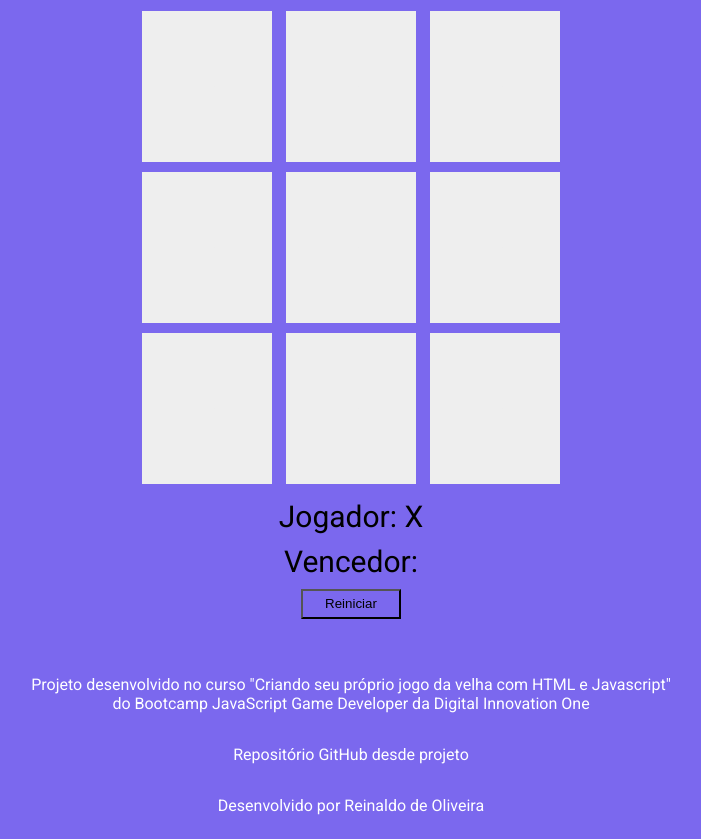
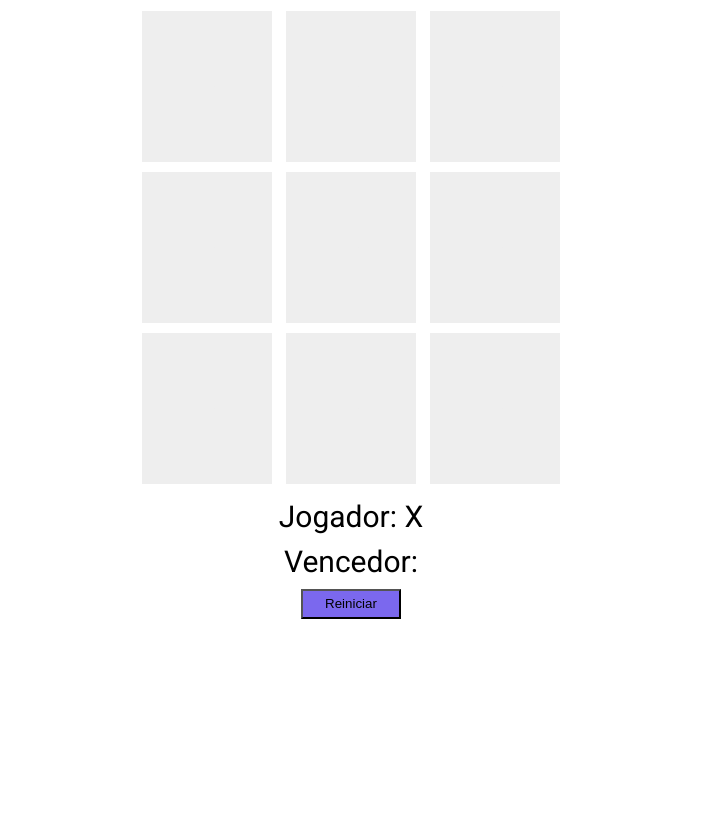
Before and after one commit to leticiadocrime/jogo-da-velha, a plain HTML site: page index.html in a window 1280 px wide. Shown: the part 75-914 px from the top of the page, without its empty margins (289-990 px from the left). Drawn offline with Linux system fonts and the light colour scheme.

Commit message:
Update style.css

```diff
--- a/src/styles/style.css
+++ b/src/styles/style.css
@@ -3,7 +3,7 @@
 body {
 text-align: center;
 font-family: 'Roboto';
-background-color: #7B68EE;
+background-color: #FFFFFF;
 }
 
 .square {
```
